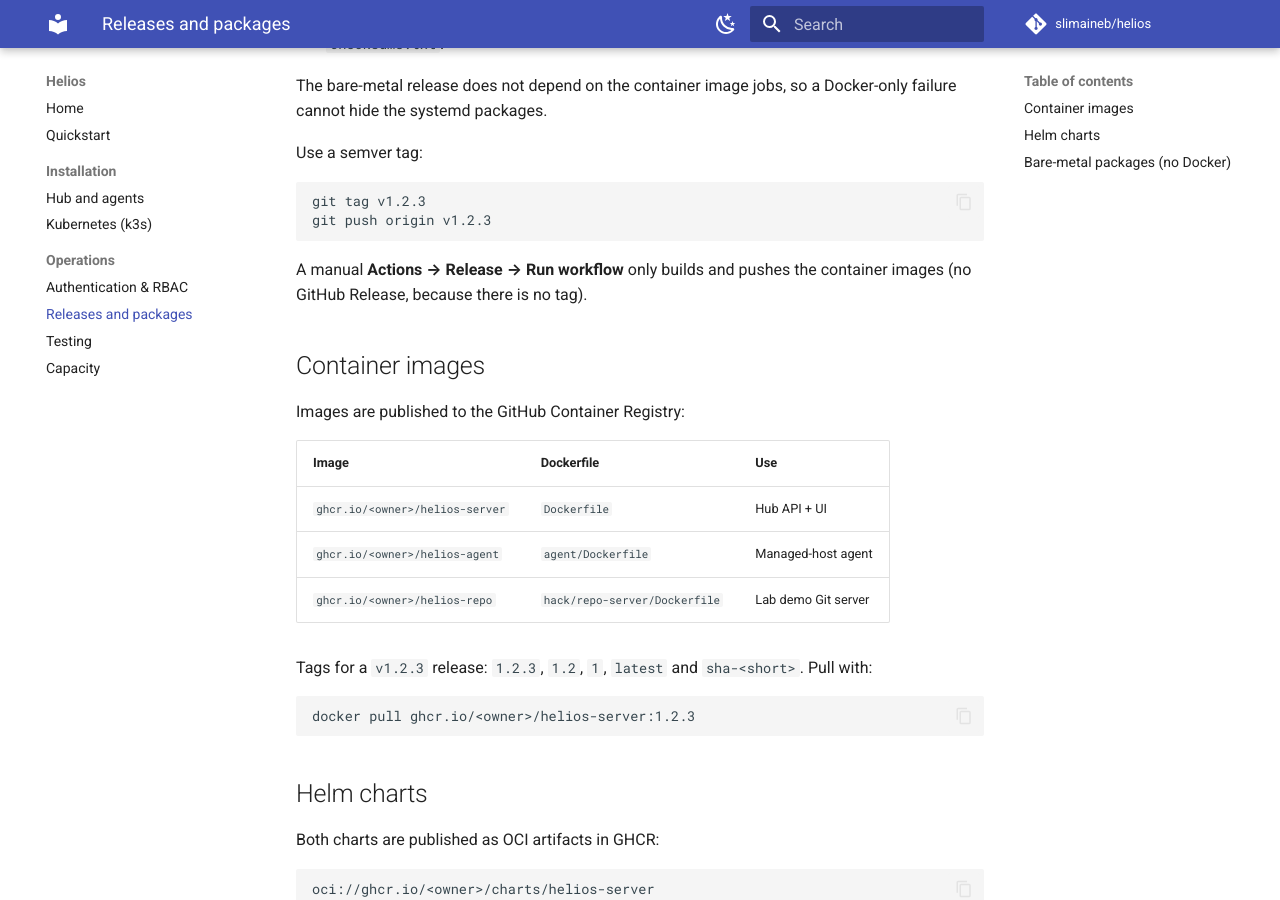
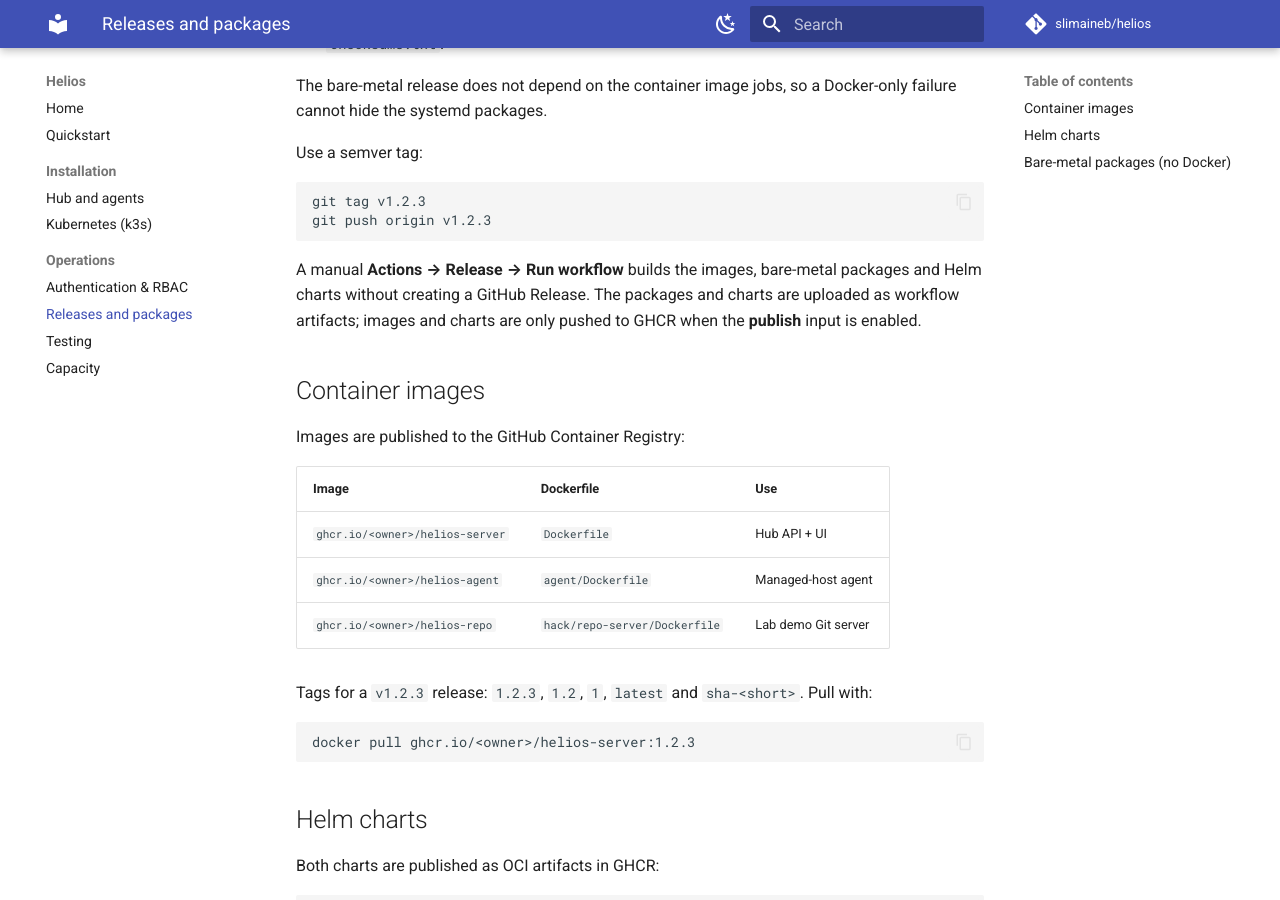
Before and after one commit to SlimaineB/helios, an MkDocs documentation site: the page built from docs/RELEASES.md, in a window 1280 px wide and 900 px high, scrolled down 350 px. Built offline with MkDocs 1.6.1 and Material for MkDocs 9.7.7, drawn with Linux system fonts in a browser that asks for light colours; comment, search, counter and statistics services are not loaded.

Commit message:
Allow manual release package builds without a tag

````diff
--- a/docs/RELEASES.md
+++ b/docs/RELEASES.md
@@ -20,8 +20,10 @@ git tag v1.2.3
 git push origin v1.2.3
 ```
 
-A manual **Actions → Release → Run workflow** only builds and pushes the
-container images (no GitHub Release, because there is no tag).
+A manual **Actions → Release → Run workflow** builds the images, bare-metal
+packages and Helm charts without creating a GitHub Release. The packages and
+charts are uploaded as workflow artifacts; images and charts are only pushed
+to GHCR when the **publish** input is enabled.
 
 ## Container images
 
````
Also changed, not shown: 1 other file.
